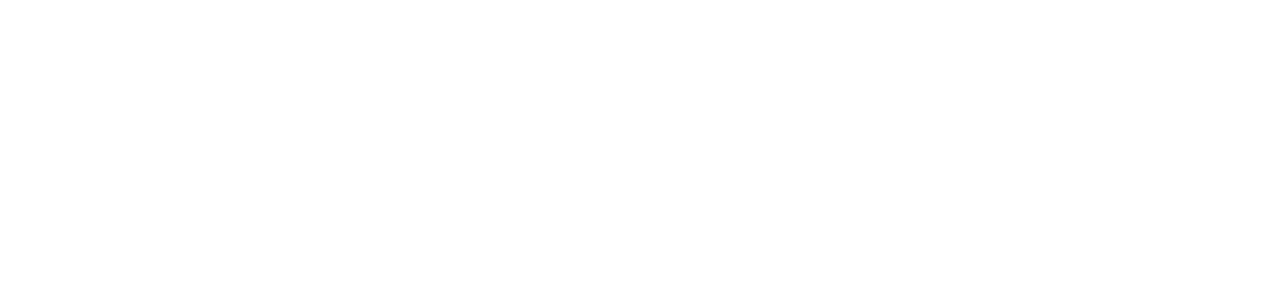
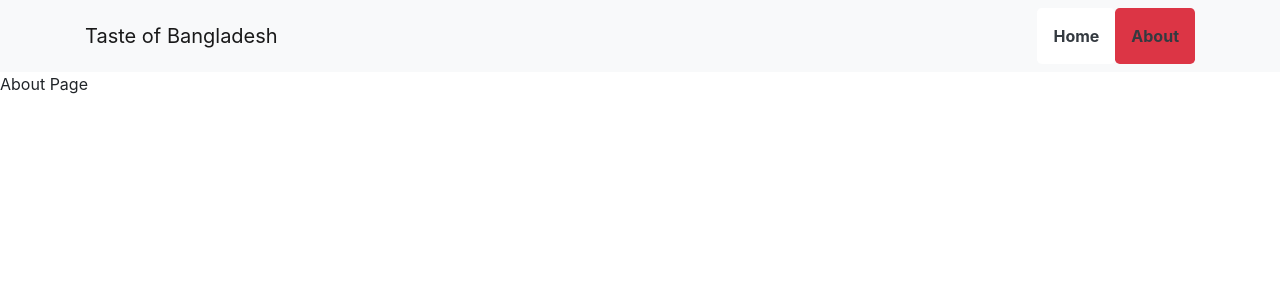
Before and after one commit to pHeroTeam/final-scic-assignment, a React (Create React App) app: page /about in a window 1280 px wide. Shown: the top 300 px of the page. Built offline with nearby package versions, Linux system fonts and the light colour scheme.

Commit message:
about router added

```diff
--- a/src/App.js
+++ b/src/App.js
@@ -6,13 +6,19 @@
   Link
 } from "react-router-dom";
 import HomePage from './components/homepage/HomePage';
+import NavBar from './components/NavBar/NavBar';
+import About from './components/About/About';
 
 function App() {
   return (
     <Router>
+      <NavBar></NavBar>
       <Switch>
         <Route path="/" exact>
           <HomePage></HomePage>
+        </Route>
+        <Route path="/about" exact>
+          <About></About>
         </Route>
       </Switch>
     </Router>
--- /dev/null
+++ b/src/components/About/About.js
@@ -0,0 +1,11 @@
+import React from 'react';
+
+const About = () => {
+    return (
+        <div>
+            About Page
+        </div>
+    );
+};
+
+export default About;
--- /dev/null
+++ b/src/components/NavBar/NavBar.css
@@ -0,0 +1,4 @@
+.selected{
+    background-color: orangered;
+    padding: 10px;
+}
--- a/src/components/NavBar/NavBar.js
+++ b/src/components/NavBar/NavBar.js
@@ -1,10 +1,25 @@
 import React from 'react';
+import { Container, Nav, Navbar } from 'react-bootstrap';
+import { NavLink } from 'react-router-dom';
 
 const NavBar = () => {
     return (
-        <div>
-
-        </div>
+        <Navbar bg="light" expand="lg">
+  <Container>
+    <Navbar.Brand href="#home">Taste of Bangladesh</Navbar.Brand>
+    <Navbar.Toggle aria-controls="basic-navbar-nav" />
+    <Navbar.Collapse id="basic-navbar-nav">
+      <Nav className="ml-auto">
+        <NavLink to="/" activeClassName="bg-danger" className="bg-white text-dark p-3 font-weight-bold rounded-lg">
+            Home
+        </NavLink>
+        <NavLink to="/about" activeClassName="bg-danger text-white" className="p-3 font-weight-bold text-dark rounded-lg">
+            About
+        </NavLink>
+      </Nav>
+    </Navbar.Collapse>
+  </Container>
+</Navbar>
     );
 };
 
```
